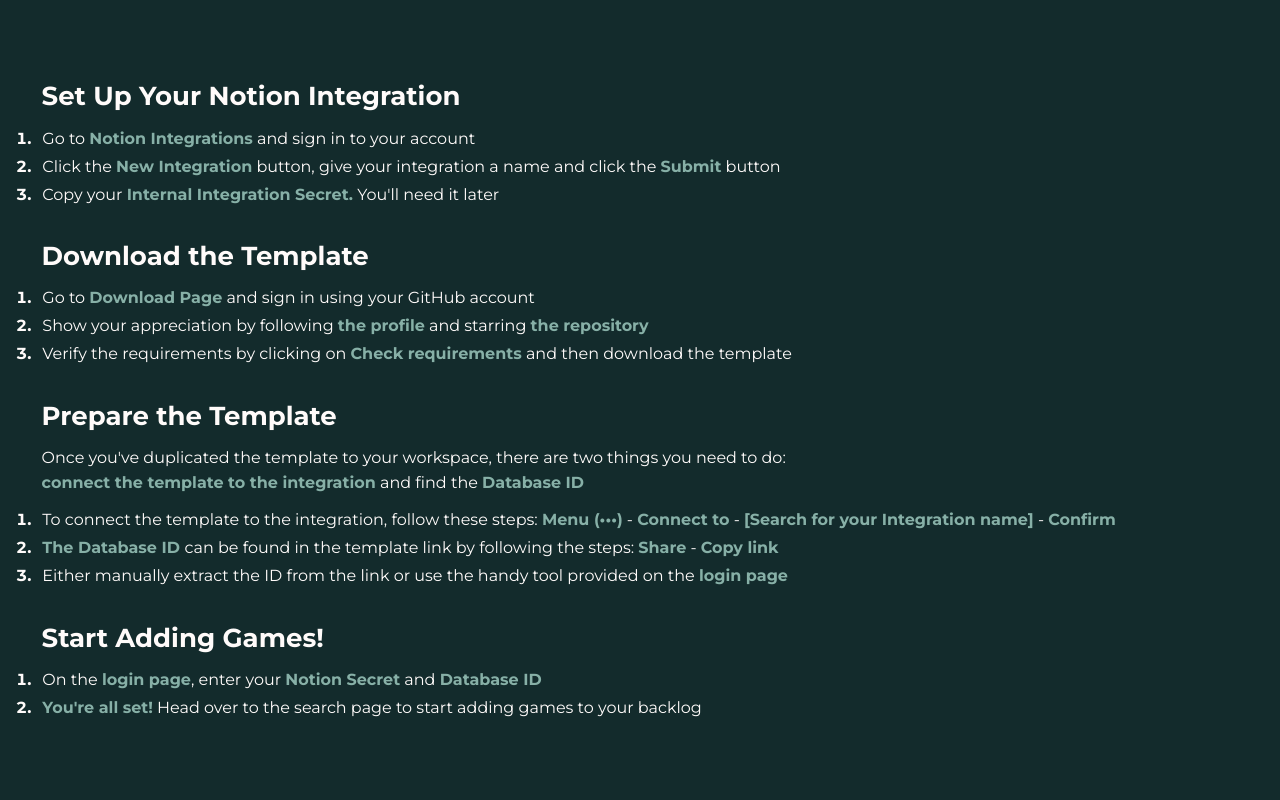
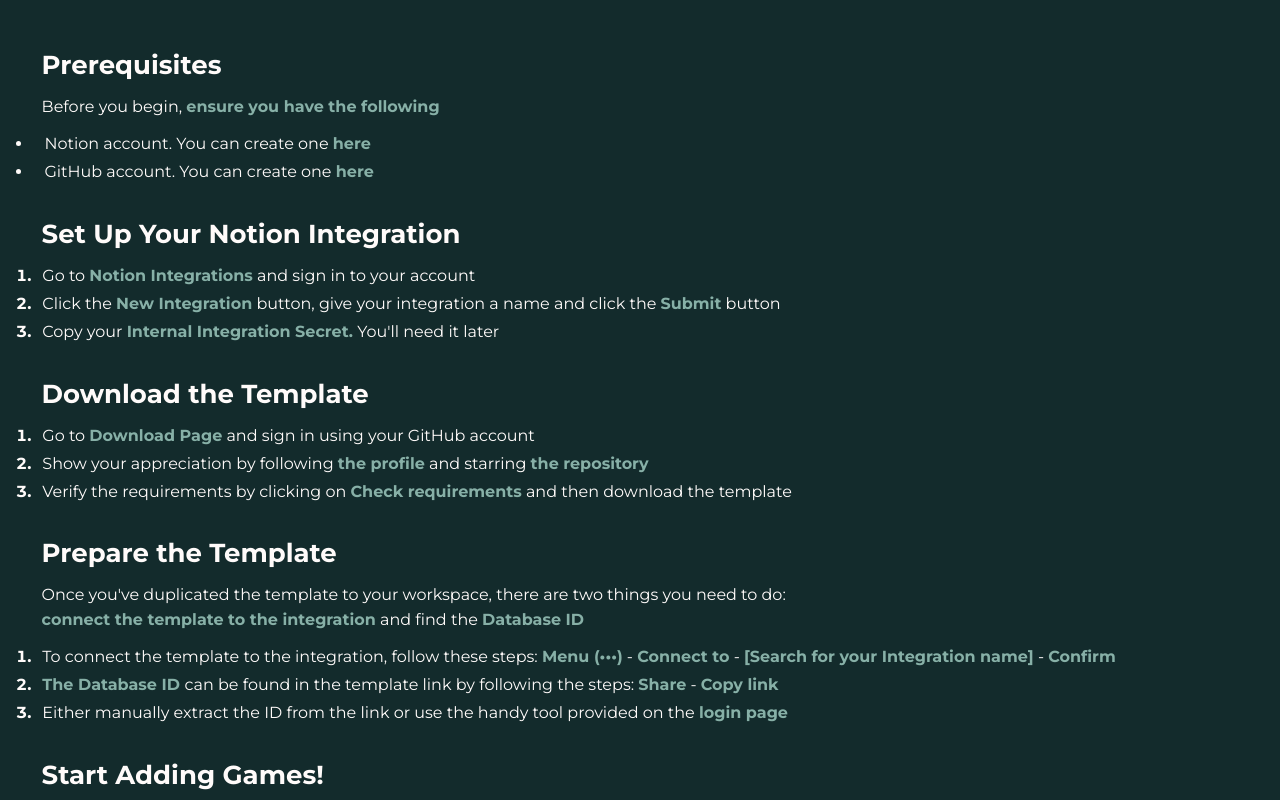
Before and after one commit to Hartaithan/trophy-hunt-template, a Next.js app: page /tutorial in a window 1280 px wide. Built offline with nearby package versions, Linux system fonts and the light colour scheme.

Commit message:
add prerequisites section

```diff
--- a/app/(unauth)/tutorial/page.tsx
+++ b/app/(unauth)/tutorial/page.tsx
@@ -1,4 +1,5 @@
 import PageContainer from "@/components/PageContainer/PageContainer";
+import TutorialPrerequisitesSection from "@/sections/TutorialPrerequisitesSection/TutorialPrerequisitesSection";
 import TutorialNotionSection from "@/sections/TutorialNotionSection/TutorialNotionSection";
 import TutorialDownloadSection from "@/sections/TutorialDownloadSection/TutorialDownloadSection";
 import TutorialTemplateSection from "@/sections/TutorialTemplateSection/TutorialTemplateSection";
@@ -8,6 +9,7 @@
 const TutorialPage: FC = () => {
   return (
     <PageContainer w="100%" justify="center" gap="xl" py="3rem">
+      <TutorialPrerequisitesSection />
       <TutorialNotionSection />
       <TutorialDownloadSection />
       <TutorialTemplateSection />
--- /dev/null
+++ b/sections/TutorialPrerequisitesSection/TutorialPrerequisitesSection.tsx
@@ -0,0 +1,29 @@
+import type { FC } from "react";
+import { List, ListItem, Text, Title } from "@mantine/core";
+import classes from "../../styles/Tutorial.module.css";
+import TutorialHighlight from "@/components/Highlight/TutorialHighlight";
+import TutorialLink from "@/components/Highlight/TutorialLink";
+
+const TutorialPrerequisitesSection: FC = () => {
+  return (
+    <div className={classes.container}>
+      <Title className={classes.title}>Prerequisites</Title>
+      <List className={classes.list}>
+        <Text className={classes.item} ml="var(--paragraph)" mb="sm">
+          Before you begin,&nbsp;
+          <TutorialHighlight>ensure you have the following</TutorialHighlight>
+        </Text>
+        <ListItem className={classes.item}>
+          Notion account. You can create one&nbsp;
+          <TutorialLink href="https://github.com/signup">here</TutorialLink>
+        </ListItem>
+        <ListItem className={classes.item}>
+          GitHub account. You can create one&nbsp;
+          <TutorialLink href="https://www.notion.so/signup">here</TutorialLink>
+        </ListItem>
+      </List>
+    </div>
+  );
+};
+
+export default TutorialPrerequisitesSection;
```
